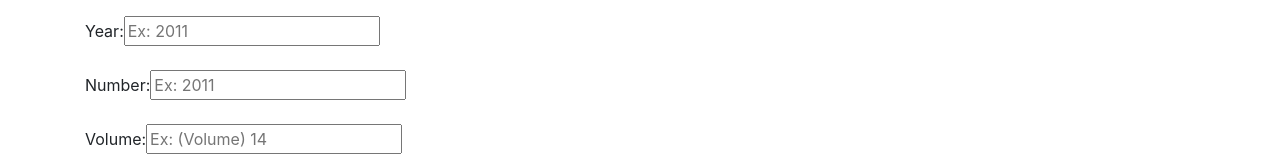
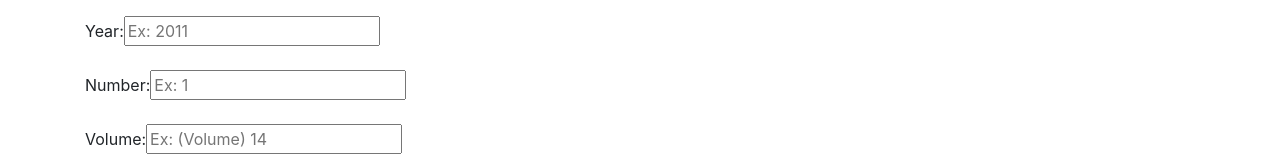
Before and after one commit to ronaano/CISE_Team_33_SEER, a React (Create React App) app: page /create in a window 1280 px wide. Shown: the part 202-362 px from the top of the page. Built offline with nearby package versions, Linux system fonts and the light colour scheme.

Commit message:
fixed number placeholder text

```diff
--- a/src/components/create-article-component.js
+++ b/src/components/create-article-component.js
@@ -81,7 +81,7 @@ export default class CreateArticle extends Component {
                 <div className="form-group">
                     <label>
                         Number:
-              <input name="number" placeholder="Ex: 2011" value={this.state.number}
+              <input name="number" placeholder="Ex: 1" value={this.state.number}
                             onChange={this.articleOnChange} />
                     </label>
                 </div>
```
